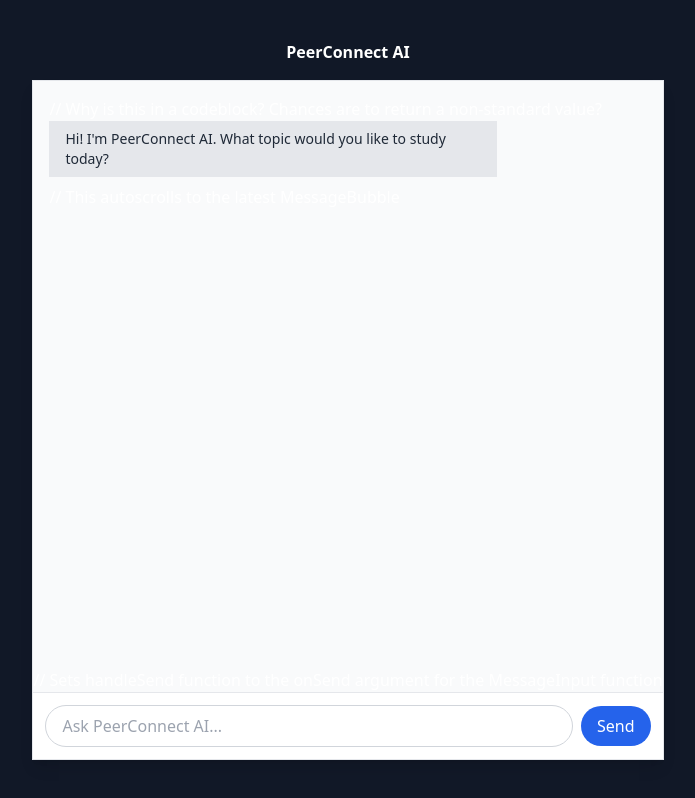
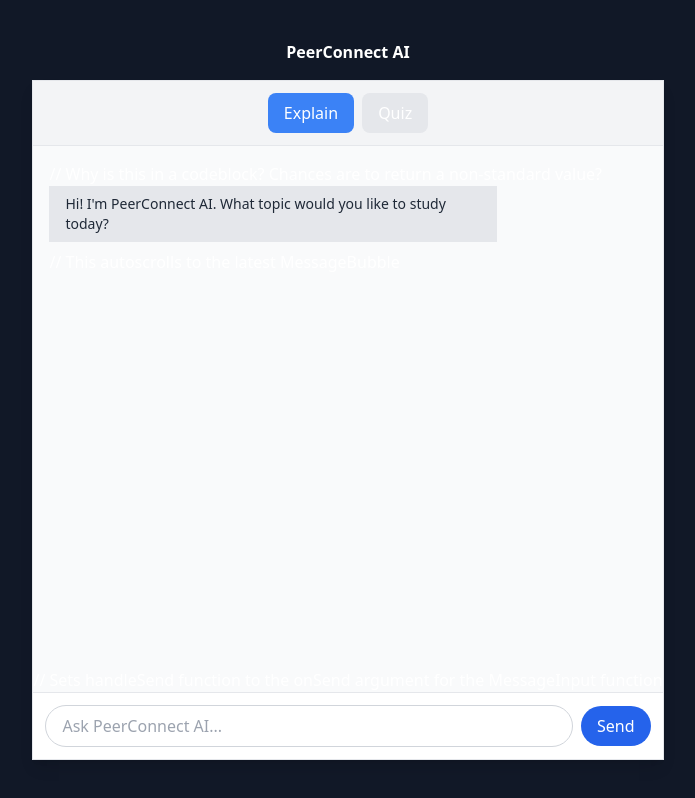
Before and after one commit to EmptySet-Exe/PeerConnect_AI, a React (Vite) app in the folder frontend/: page / in a window 1280 px wide. Shown: the whole page, without its empty margins (292-987 px from the left). Built offline with nearby package versions, Linux system fonts and the light colour scheme.

Commit message:
Integrates NeuralSeek a mAIstro Agent
* Integrates the Basic_Tutor NeuralSeek agent

```diff
--- a/frontend/src/components/ChatWindow.jsx
+++ b/frontend/src/components/ChatWindow.jsx
@@ -4,6 +4,8 @@ import MessageInput from "./MessageInput";
 
 export default function ChatWindow()
 {
+    const [mode, setMode] = useState("explain"); // Explain Mode(s)
+
     // Not entirely sure what's going on here (?)
     const [messages, setMessages] = useState ([
             {
@@ -22,7 +24,8 @@ export default function ChatWindow()
         // Connecting to the Backend server
         try
         {
-            const res = await fetch("https://stagingapi.neuralseek.com/v1/stony41/seek",
+            // const res = await fetch("https://stagingapi.neuralseek.com/v1/stony41/seek",
+            const res = await fetch("https://stagingapi.neuralseek.com/v1/stony41/maistro",
                 {
                     method: "POST",
                     headers:
@@ -33,15 +36,27 @@ export default function ChatWindow()
                     },
                     body: JSON.stringify(
                         {
-                            question: text,
-                        }
-                    )
+                            // question: text, // This is just for the /seek LLM
+                            agent: "Basic_Tutor",
+                            params:
+                            [
+                                {
+                                    name: "persona",
+                                    value: mode
+                                },
+                                {
+                                    name: "problem",
+                                    value: text
+                                }
+                            ]
+                        })
                 }
             );
 
             if(!res.ok) throw new Error("API request failed!"); // Guard clause
 
             const data = await res.json();
+            console.log(data);
             const aiReply = data.answer || data.response || "I'm not sure how to help with that.";
 
             setMessages((prev) => [...prev, {sender: "ai", text: aiReply}]);
@@ -68,6 +83,28 @@ export default function ChatWindow()
     // Sending html to the webpage
     return (
         <div className="flex flex-col h-[85vh] bg-gray-50 border rounded-2x1 shadow-lg overflow-hidden">
+            {
+
+            }
+            <div className="flex justify-center gap-2 p-3 bg-gray-100 border-b">
+                <button
+                    onClick={()=> setMode("explain")}
+                    className={`px-4 py-2 rounded-lg
+                        ${mode === "explain" ? "bg-blue-500 text-white": "bg-gray-200"}
+                    `}
+                >
+                    Explain
+                </button>
+
+                <button
+                    onClick={()=> setMode("quiz")}
+                    className={`px-4 py-2 rounded-lg
+                        ${mode === "quiz" ? "bg-green-500 text-white": "bg-gray-200"}
+                    `}
+                >
+                    Quiz
+                </button>
+            </div>
             <div className="flex-grow overflow-y-auto p-4">
                 // Why is this in a codeblock? Chances are to return a non-standard value?
                 {
```
